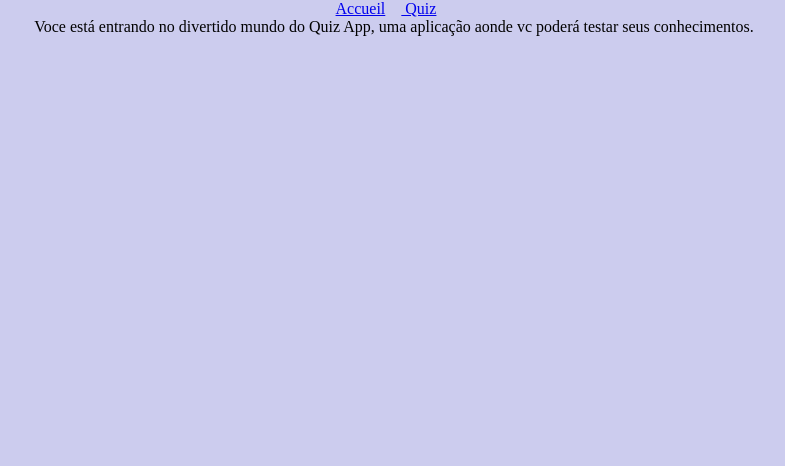
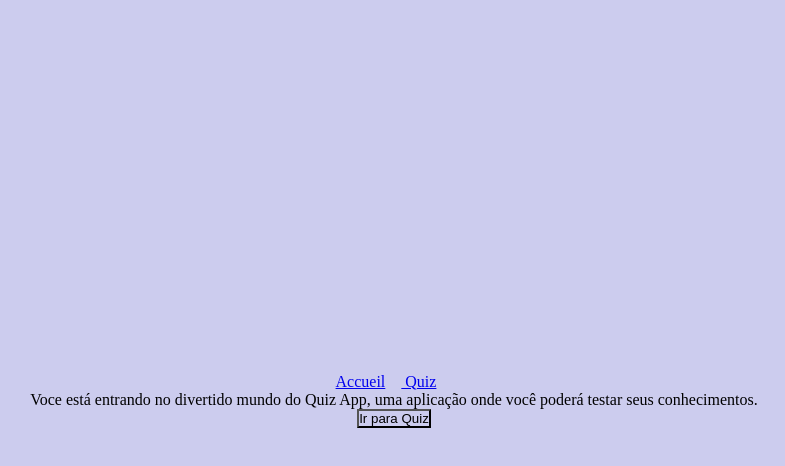
Before and after one commit to AzerPires/quiz_ap, a React (Vite) app: page /Accueil in a window 1280 px wide. Shown: the top 466 px of the page, without its empty margins (246-1031 px from the left). Built offline with nearby package versions, Linux system fonts and the light colour scheme.

Commit message:
inserindo botao

```diff
--- a/src/index.css
+++ b/src/index.css
@@ -5,3 +5,11 @@
     text-align: center;
     background-color: rgb(204, 204, 238);
 }
+
+.accueil-container {
+    display: flex;
+    flex-direction: column;
+    align-items: center;
+    justify-content: center;
+    height: 100vh; /* Isso faz com que o contêiner ocupe 100% da altura da tela */
+  }
--- a/src/pages/Accueil.jsx
+++ b/src/pages/Accueil.jsx
@@ -1,13 +1,18 @@
 import Menu from "./Menu";
+import { Link } from 'react-router-dom';
+
 
 
 function Accueil() {
     return (
-        <div>
-            <Menu />
-            <p>Voce está entrando no divertido mundo do Quiz App, uma aplicação aonde vc poderá testar seus conhecimentos.</p>
+        <div className="accueil-container">
+          <Menu />
+            <p>Voce está entrando no divertido mundo do Quiz App, uma aplicação onde você poderá testar seus conhecimentos.</p>
+            <Link to="/">
+            <button>Ir para Quiz</button>
+            </Link>
         </div>
-    )
-}
+      );
+    }
 
 export default Accueil
```
